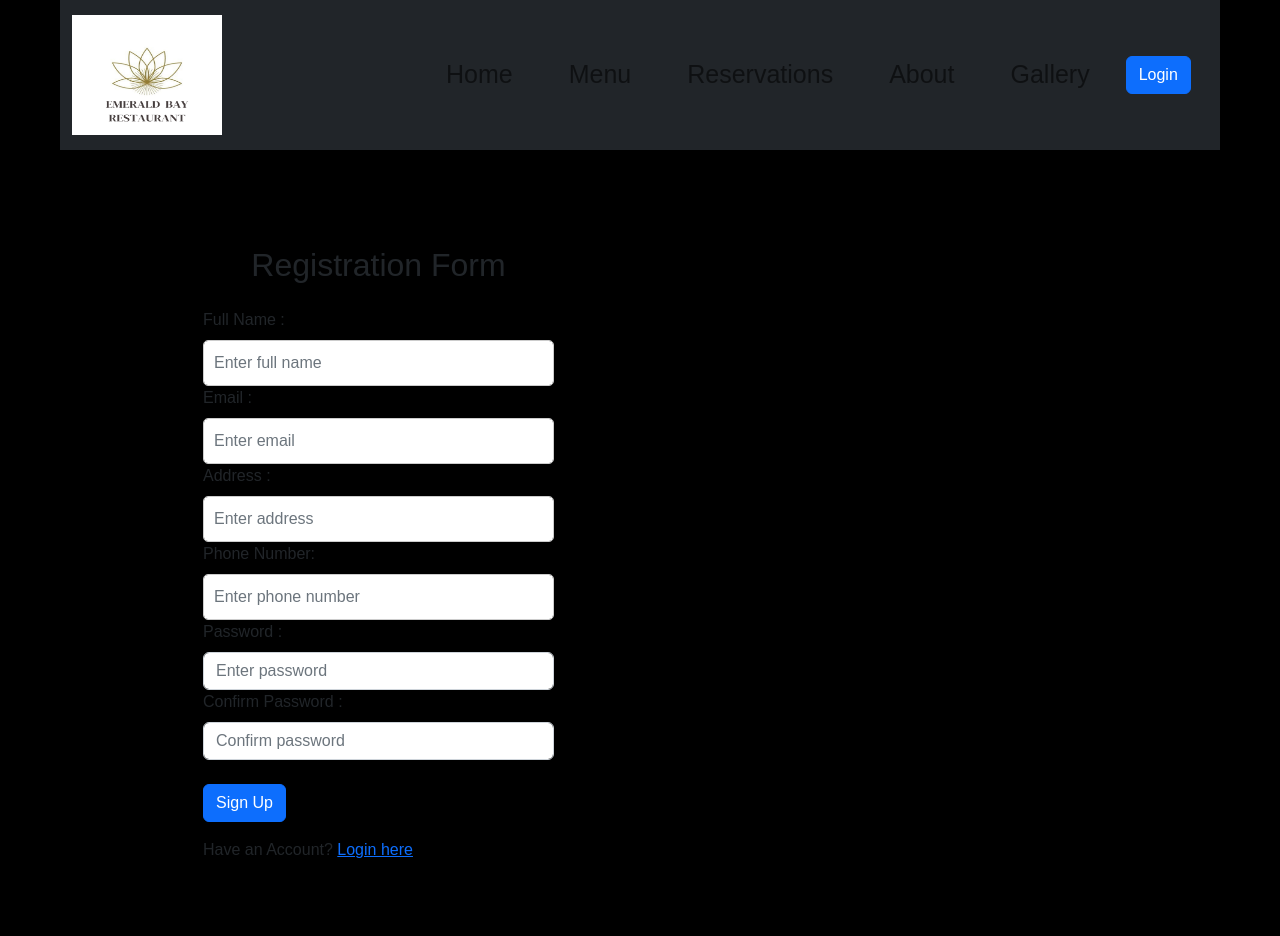
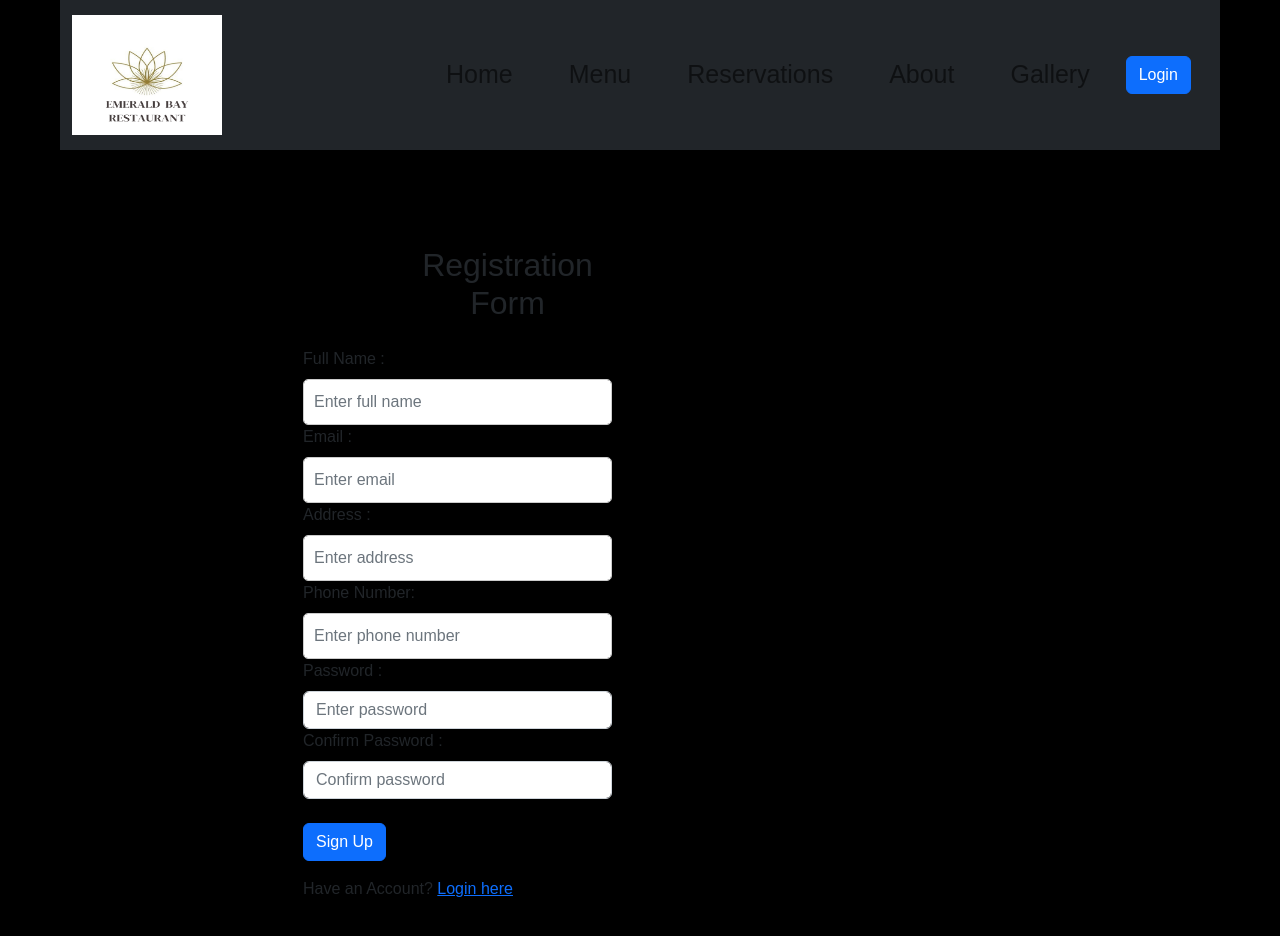
Before and after one commit to IreshEranga/Emerald-Bay, a React (Create React App) app in the folder frontend/: page /register in a window 1280 px wide. Shown: the top 936 px of the page. Built offline with nearby package versions, Linux system fonts and the light colour scheme; the HTML template or start-up script is replaced by a standard one.

Commit message:
Update Register.jsx

```diff
--- a/frontend/src/pages/Register/Register.jsx
+++ b/frontend/src/pages/Register/Register.jsx
@@ -5,7 +5,7 @@ import { Link, useNavigate } from 'react-router-dom'; // Import useNavigate
 import NavBar from '../../components/Navbar';
 import axios from 'axios';
 import toast from 'react-hot-toast';
-import Registerimg from "../../assets/registernow.png";
+
 
 const Register = () => {
   const [formData, setFormData] = useState({
@@ -85,11 +85,11 @@ const Register = () => {
   return (
     <Container className='all'>
       <NavBar/>
-      <Row className="justify-content-md-center-5" style={{border:'1px solid black', marginTop:'15px', marginBottom:'40px', padding:'30px', width:'70%', marginLeft:'100px'}}>
+      <Row className="justify-content-md-center-5" style={{border:'1px solid black', marginTop:'15px', marginBottom:'40px', padding:'30px', width:'80%', marginLeft:'100px'}}>
         <Col xs={12} md={6}>
-          <h2 className="mb-4">Registration Form</h2>
+          <h2 className="mb-4" style={{marginLeft:'200px'}}>Registration Form</h2>
 
-          <Form onSubmit={handleSubmit}>
+          <Form onSubmit={handleSubmit} style={{marginLeft:'100px'}}>
 
 
             <Form.Group controlId="name">
@@ -175,7 +175,7 @@ const Register = () => {
             </Button>
 
           </Form>
-          <p className="mt-3">Have an Account? <Link to="/login">Login here</Link></p>
+          <p className="mt-3" style={{marginLeft:'100px'}}>Have an Account? <Link to="/login">Login here</Link></p>
         </Col>
       </Row>
     </Container>
```
